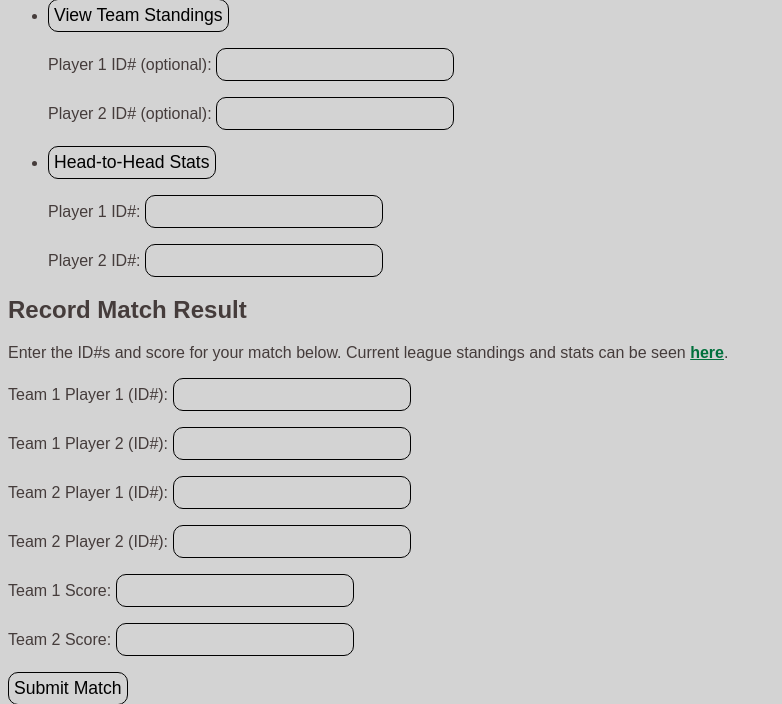
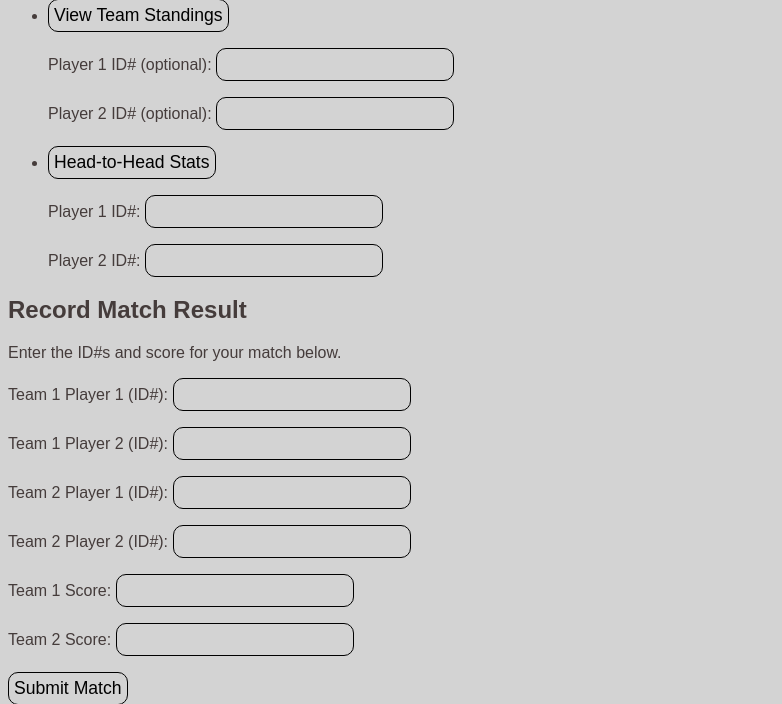
Before and after one commit to ddefordWSU/PickleLeagueTest, a Flask app: page / in a window 1280 px wide. Shown: the part 924-1628 px from the top of the page, without its empty margins (0-782 px from the left). Run offline with Flask 2, Linux system fonts and the light colour scheme.

Commit message:
Update index.html

```diff
--- a/localflasktest/templates/index.html
+++ b/localflasktest/templates/index.html
@@ -52,8 +52,7 @@ padding: 15px;
 
 <h2> Record Match Result </h2>
 
-<p> Enter the ID#s and score for your match below. Current league standings and stats can be seen
-<a href="http://math.wsu.edu/faculty/ddeford/PickleLeagueStandings.html"> here</a>.</p>
+<p> Enter the ID#s and score for your match below.  </p>
 
 <form method="post" action="/submit2">
     <p>Team 1 Player 1 (ID#): <input type="text" name="p1"></p>
```
